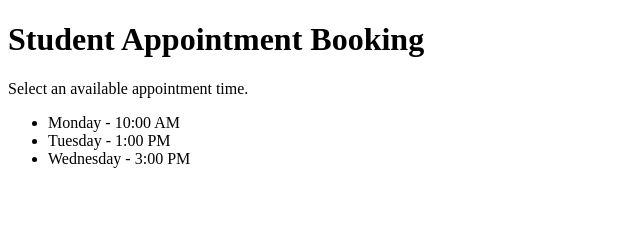
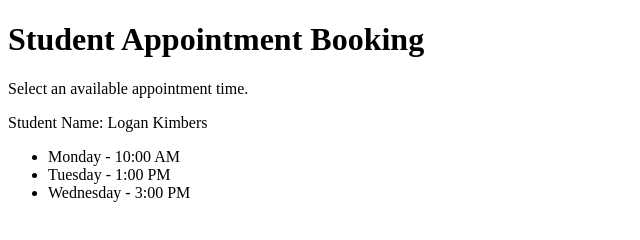
Before and after one commit to logankimbers2311-design/CP390-Appointment-Lab, a plain HTML site: page Index.html in a window 1280 px wide. Shown: the whole page, without its empty margins (0-640 px from the left). Drawn offline with Linux system fonts and the light colour scheme.

Commit message:
Add student name field

```diff
--- a/Index.html
+++ b/Index.html
@@ -6,6 +6,7 @@
 <body>
   <h1>Student Appointment Booking</h1>
   <p>Select an available appointment time.</p>
+  <p>Student Name: Logan Kimbers </p>
   <ul>
     <li>Monday - 10:00 AM</li>
     <li>Tuesday - 1:00 PM</li>
```
